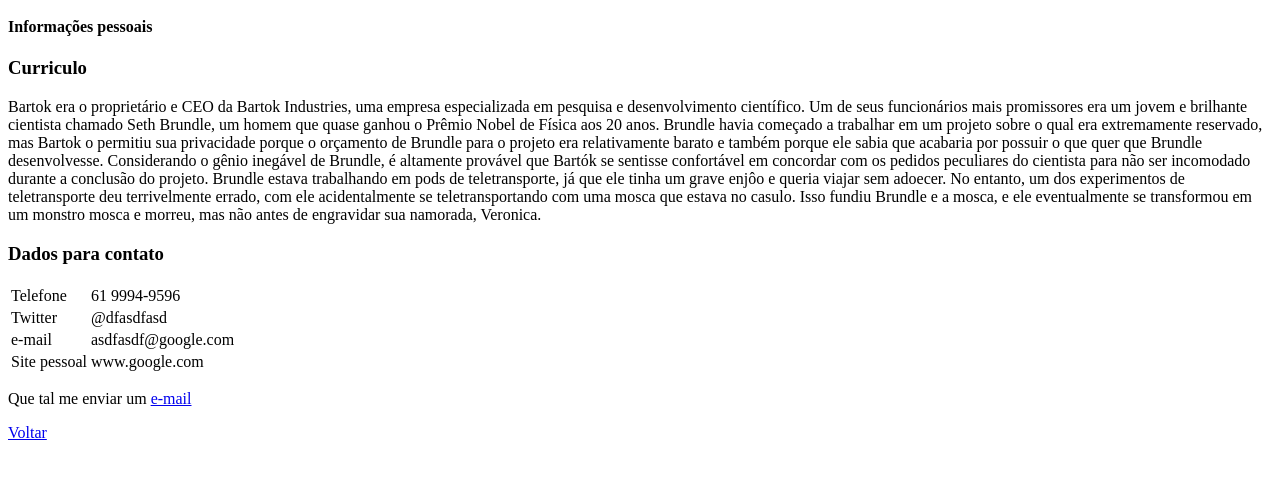
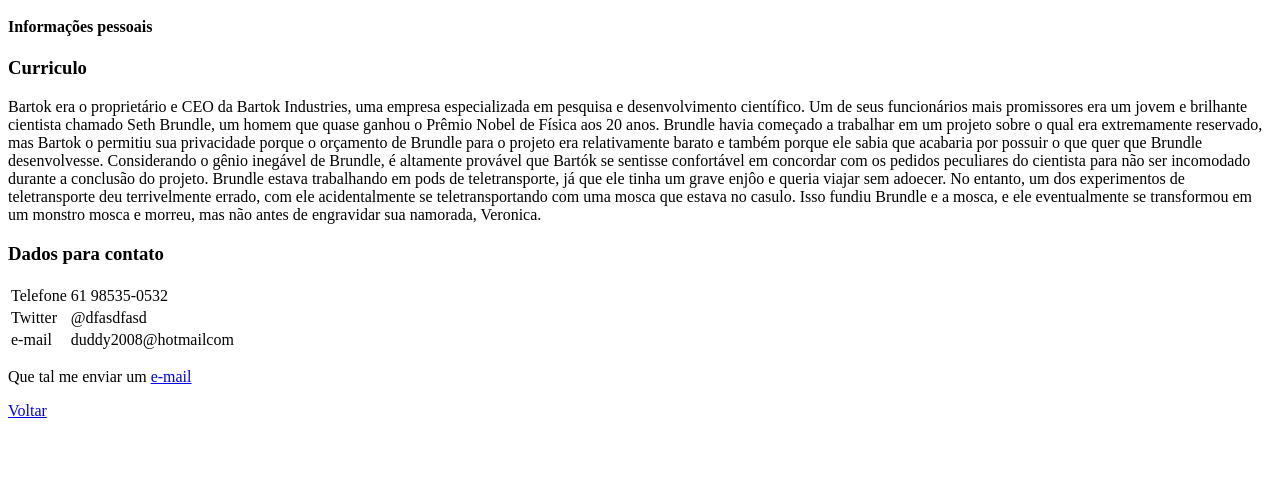
Before and after one commit to dudaxm/indecisos, a plain HTML site: page membro1.html in a window 1280 px wide. Shown: the part 139-618 px from the top of the page. Drawn offline with Linux system fonts and the light colour scheme.

Commit message:
Update membro1.html

```diff
--- a/membro1.html
+++ b/membro1.html
@@ -2,14 +2,9 @@
 <html lang="pt-br">
 <head>
     <meta charset="UTF-8">
-    <!--TODO 1: Altere o título para o nome do membro-->
-    <title>CEO - iNDECISOS</title>
+    <title>Membro- Maria Eduarda</title>
 </head>
 <body>
-    <!-- Altere essa página para conter informações sobre o membro e como ele ajudou nos desafio. Coloque o máximo de informação possível. Trecho de conversar, imagens trocadas
-    nos canais de comunicação. Quanto mais informação melhor.
-    Use essa página como template. Crie uma dessa para cada membro. Use links internos e externos.
-    -->
     <h1>CEO - INDECISOS</h1>
     <table>
         <tr>
@@ -37,7 +32,7 @@
     <table>
         <tr>
             <td>Telefone</td>
-            <td>61 9994-9596</td>
+            <td>61 98535-0532</td>
         </tr>
         <tr>
             <td>Twitter</td>
@@ -45,11 +40,7 @@
         </tr>
         <tr>
             <td>e-mail</td>
-            <td>asdfasdf@google.com</td>
-        </tr>
-        <tr>
-            <td>Site pessoal</td>
-            <td>www.google.com</td>
+            <td>duddy2008@hotmailcom</td>
         </tr>
 
 
```
